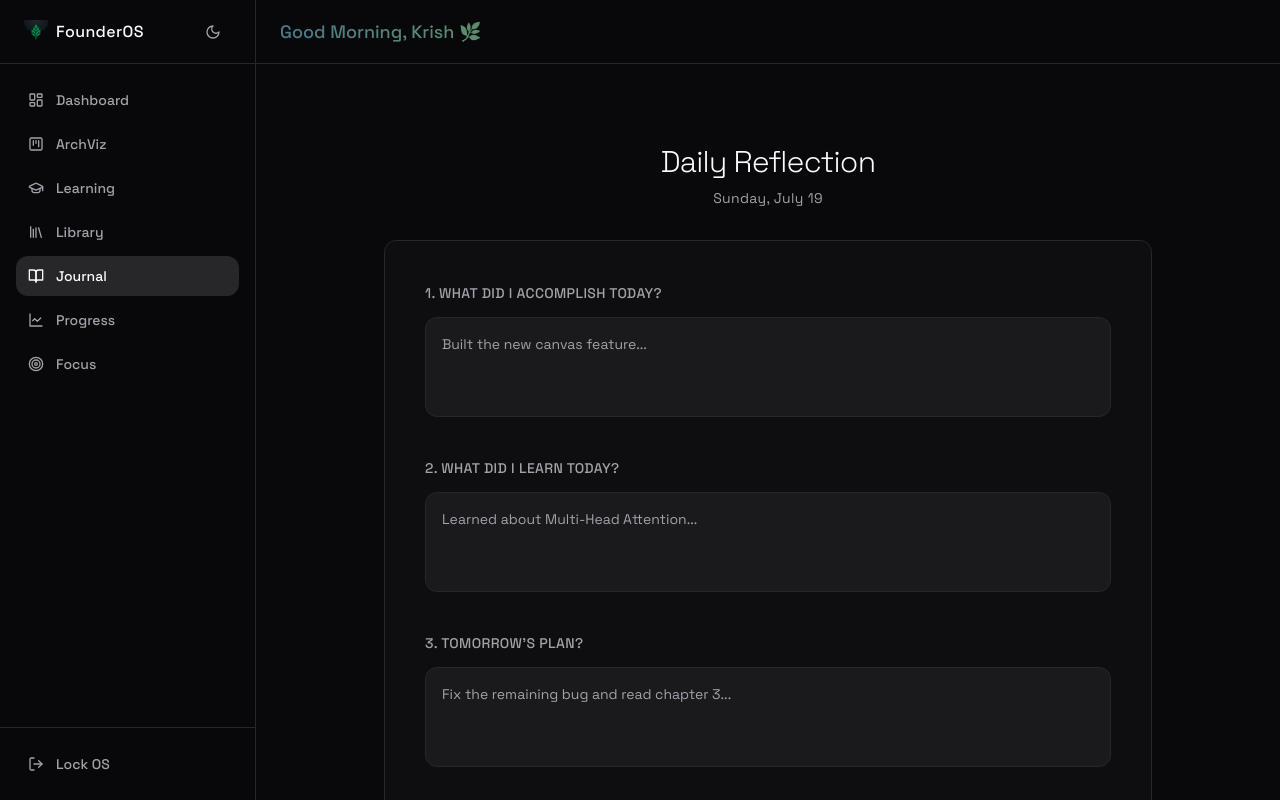
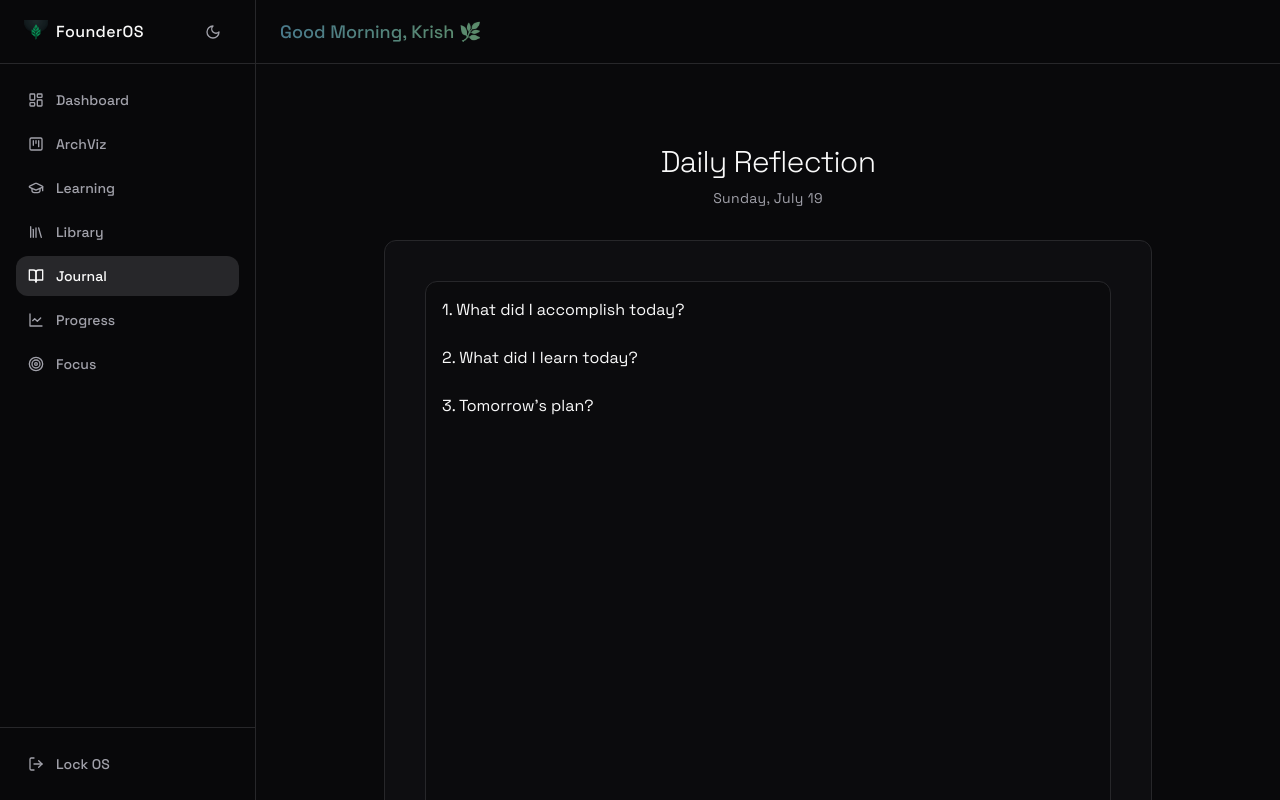
Before and after one commit to imkrish0011/founderOS, a React (Vite) app: page /journal in a window 1280 px wide. Built offline with nearby package versions, Linux system fonts and the light colour scheme; no server answers; the database is empty; sample sign-in values are in the browser's storage.

Commit message:
feat: add floating timer, rich text journal, pwa notifications, and course links

```diff
--- a/package.json
+++ b/package.json
@@ -17,6 +17,9 @@
     "@radix-ui/react-dialog": "^1.1.19",
     "@radix-ui/react-label": "^2.1.11",
     "@radix-ui/react-slot": "^1.3.0",
+    "@tiptap/extension-placeholder": "^3.28.0",
+    "@tiptap/react": "^3.28.0",
+    "@tiptap/starter-kit": "^3.28.0",
     "class-variance-authority": "^0.7.1",
     "clsx": "^2.1.1",
     "date-fns": "^4.4.0",
--- /dev/null
+++ b/src/components/FloatingTimer.tsx
@@ -0,0 +1,59 @@
+import { motion, AnimatePresence } from 'framer-motion';
+import { Play, Square, Music, Target } from 'lucide-react';
+import { useTimerStore, INITIAL_TIME } from '@/store/useTimerStore';
+import { useLocation, useNavigate } from 'react-router-dom';
+
+export function FloatingTimer() {
+  const { timeLeft, isRunning, isMusicPlaying, toggleTimer, toggleMusic } = useTimerStore();
+  const location = useLocation();
+  const navigate = useNavigate();
+
+  // Hide the floating widget if we are on the Focus page OR if timer hasn't started and music isn't playing
+  const isFocusPage = location.pathname === '/focus';
+  const isIdle = !isRunning && timeLeft === INITIAL_TIME && !isMusicPlaying;
+
+  if (isFocusPage || isIdle) return null;
+
+  const minutes = Math.floor(timeLeft / 60);
+  const seconds = timeLeft % 60;
+
+  return (
+    <AnimatePresence>
+      <motion.div
+        initial={{ opacity: 0, y: 20, scale: 0.9 }}
+        animate={{ opacity: 1, y: 0, scale: 1 }}
+        exit={{ opacity: 0, y: 20, scale: 0.9 }}
+        className="fixed bottom-20 md:bottom-6 right-4 md:right-6 z-50 flex items-center gap-3 bg-card/80 backdrop-blur-md border border-border rounded-full p-2 pr-4 shadow-2xl"
+      >
+        <button
+          onClick={() => navigate('/focus')}
+          className="flex items-center justify-center w-10 h-10 rounded-full bg-primary/10 text-primary hover:bg-primary/20 transition-colors"
+        >
+          <Target className="w-4 h-4" />
+        </button>
+
+        <div className="flex flex-col">
+          <span className="text-sm font-medium tabular-nums leading-none">
+            {String(minutes).padStart(2, '0')}:{String(seconds).padStart(2, '0')}
+          </span>
+          <span className="text-[10px] text-muted-foreground uppercase tracking-widest mt-1">Focusing</span>
+        </div>
+
+        <div className="flex items-center gap-1 ml-2 pl-2 border-l border-border/50">
+          <button
+            onClick={toggleTimer}
+            className="p-2 rounded-full text-muted-foreground hover:text-foreground hover:bg-accent transition-colors"
+          >
+            {isRunning ? <Square className="w-4 h-4" /> : <Play className="w-4 h-4 ml-0.5" />}
+          </button>
+          <button
+            onClick={toggleMusic}
+            className={`p-2 rounded-full transition-colors ${isMusicPlaying ? 'text-primary bg-primary/10' : 'text-muted-foreground hover:text-foreground hover:bg-accent'}`}
+          >
+            <Music className="w-4 h-4" />
+          </button>
+        </div>
+      </motion.div>
+    </AnimatePresence>
+  );
+}
--- a/src/components/layout/AppLayout.tsx
+++ b/src/components/layout/AppLayout.tsx
@@ -1,18 +1,22 @@
 import { Outlet } from 'react-router-dom';
 import { Sidebar } from './Sidebar';
 import { MobileNav } from './MobileNav';
+import { FloatingTimer } from '@/components/FloatingTimer';
+import { useNotifications } from '@/hooks/useNotifications';
 
 export default function AppLayout() {
+  useNotifications();
+
   return (
     <div className="min-h-screen bg-background flex">
       <Sidebar />
 
       {/* Main Content Area */}
-      <main className="flex-1 flex flex-col h-screen overflow-hidden pb-16 md:pb-0">
+      <main className="flex-1 flex flex-col h-screen overflow-hidden pb-16 md:pb-0 relative">
         {/* Header Placeholder (with sunrise gradient) */}
         <header className="h-16 flex items-center px-6 border-b border-border bg-background/50 backdrop-blur z-10 shrink-0">
           <div className="flex items-center gap-2 md:hidden mr-4">
-            <img src="/src/assets/logo.png" alt="FounderOS Logo" className="w-6 h-6 object-contain" />
+            <img src="/src/assets/logo.png" alt="FounderOS Logo" className="w-6 h-6 object-contain" style={{ mixBlendMode: 'screen' }} />
           </div>
           <h2 className="text-lg sunrise-header font-medium">Good Morning, Krish 🌿</h2>
         </header>
@@ -23,6 +27,7 @@ export default function AppLayout() {
       </main>
 
       <MobileNav />
+      <FloatingTimer />
     </div>
   );
 }
--- /dev/null
+++ b/src/hooks/useNotifications.ts
@@ -0,0 +1,45 @@
+import { useEffect, useRef } from 'react';
+import { useArchViz } from './useArchViz';
+
+export function useNotifications() {
+  const { metrics } = useArchViz();
+  const notifiedTasks = useRef<Set<string>>(new Set());
+
+  useEffect(() => {
+    // Request permission on mount
+    if ('Notification' in window && Notification.permission === 'default') {
+      Notification.requestPermission();
+    }
+  }, []);
+
+  useEffect(() => {
+    if (!('Notification' in window) || Notification.permission !== 'granted') return;
+
+    // Check for high priority tasks due today
+    const checkTasks = () => {
+      if (!metrics?.tasks) return;
+
+      const today = new Date().toLocaleDateString('en-CA'); // YYYY-MM-DD
+
+      const dueTodayHighPriority = metrics.tasks.filter(
+        (t) => t.dueDate === today && t.priority === 'High' && t.status !== 'Completed'
+      );
+
+      dueTodayHighPriority.forEach((task) => {
+        if (!notifiedTasks.current.has(task.id)) {
+          new Notification('FounderOS Alert', {
+            body: `High Priority Task Due Today: ${task.title || 'Untitled Task'}`,
+            icon: '/src/assets/logo.png',
+          });
+          notifiedTasks.current.add(task.id);
+        }
+      });
+    };
+
+    // Check immediately and then every minute
+    checkTasks();
+    const interval = setInterval(checkTasks, 60 * 1000);
+
+    return () => clearInterval(interval);
+  }, [metrics.tasks]);
+}
--- a/src/pages/Focus.tsx
+++ b/src/pages/Focus.tsx
@@ -1,46 +1,48 @@
-import { useState, useEffect } from 'react';
+import { useEffect } from 'react';
 import { motion } from 'framer-motion';
-import { Play, Square, RefreshCcw } from 'lucide-react';
+import { Play, Square, RefreshCcw, Music } from 'lucide-react';
 import { Button } from '@/components/ui/button';
 import { Input } from '@/components/ui/input';
 import { useFocus } from '@/hooks/useFocus';
-
-const INITIAL_TIME = 50 * 60; // 50 minutes
+import { useTimerStore, INITIAL_TIME } from '@/store/useTimerStore';
 
 export default function Focus() {
-  const [timeLeft, setTimeLeft] = useState(INITIAL_TIME);
-  const [isRunning, setIsRunning] = useState(false);
-  const [task, setTask] = useState('');
+  const { timeLeft, isRunning, isMusicPlaying, task, setTask, toggleTimer, resetTimer, tick, toggleMusic, setRunning } = useTimerStore();
   const { logSession } = useFocus();
 
   useEffect(() => {
     let interval: ReturnType<typeof setInterval>;
     if (isRunning && timeLeft > 0) {
       interval = setInterval(() => {
-        setTimeLeft((prev) => prev - 1);
+        tick();
       }, 1000);
     } else if (timeLeft === 0 && isRunning) {
-      setIsRunning(false);
+      setRunning(false);
       logSession(50); // Log 50 minutes when timer reaches 0 naturally
       alert("Pomodoro complete! Logged 50 minutes of focus time.");
     }
     return () => clearInterval(interval);
-  }, [isRunning, timeLeft]);
-
-  const toggleTimer = () => setIsRunning(!isRunning);
-
-  const resetTimer = () => {
-    setIsRunning(false);
-    // If they were partially through, maybe we want to log the diff?
-    // For simplicity, we just reset.
-    setTimeLeft(INITIAL_TIME);
-  };
+  }, [isRunning, timeLeft, tick, setRunning, logSession]);
 
   const minutes = Math.floor(timeLeft / 60);
   const seconds = timeLeft % 60;
 
   return (
-    <div className="h-[calc(100vh-8rem)] flex flex-col items-center justify-center max-w-2xl mx-auto p-6">
+    <div className="h-[calc(100vh-8rem)] flex flex-col items-center justify-center max-w-2xl mx-auto p-6 relative">
+      {/* Hidden YouTube Iframe for LoFi */}
+      {isMusicPlaying && (
+        <iframe
+          width="0"
+          height="0"
+          src="https://www.youtube.com/embed/videoseries?list=PLp8f7jp0nePpk1LYE-lP50W2t13h0E4JQ&autoplay=1&loop=1"
+          title="YouTube video player"
+          frameBorder="0"
+          allow="accelerometer; autoplay; clipboard-write; encrypted-media; gyroscope; picture-in-picture"
+          allowFullScreen
+          className="hidden"
+        />
+      )}
+
       <motion.div
         initial={{ opacity: 0, scale: 0.95 }}
         animate={{ opacity: 1, scale: 1 }}
@@ -78,6 +80,15 @@ export default function Focus() {
           >
             <RefreshCcw className="w-6 h-6" />
           </Button>
+          <Button
+            onClick={toggleMusic}
+            variant="ghost"
+            size="icon"
+            className={`w-16 h-16 rounded-full transition-colors ${isMusicPlaying ? 'text-primary bg-primary/10' : 'text-muted-foreground hover:text-foreground'}`}
+            title="Toggle Lo-Fi Ambience"
+          >
+            <Music className="w-6 h-6" />
+          </Button>
         </div>
       </motion.div>
     </div>
--- a/src/pages/Journal.tsx
+++ b/src/pages/Journal.tsx
@@ -1,25 +1,54 @@
-import { useState, useEffect } from 'react';
+import { useEffect } from 'react';
 import { motion } from 'framer-motion';
 import { Card } from '@/components/ui/card';
 import { Button } from '@/components/ui/button';
 import { useJournal } from '@/hooks/useJournal';
+import { useEditor, EditorContent } from '@tiptap/react';
+import StarterKit from '@tiptap/starter-kit';
+import Placeholder from '@tiptap/extension-placeholder';
 
 export default function Journal() {
   const { entry, saveEntry, loading, saving, today } = useJournal();
 
-  // Local state for smooth typing without waiting for Firestore callback
-  const [localEntry, setLocalEntry] = useState(entry);
+  const editor = useEditor({
+    extensions: [
+      StarterKit,
+      Placeholder.configure({
+        placeholder: 'Write your daily reflection... (Type / for commands)',
+      }),
+    ],
+    content: entry.content || `
+      <h2>1. What did I accomplish today?</h2><p></p>
+      <h2>2. What did I learn today?</h2><p></p>
+      <h2>3. Tomorrow's plan?</h2><p></p>
+    `,
+    onUpdate: ({ editor }) => {
+      // We don't save on every keystroke to Firebase to avoid spam, we rely on the save button
+    },
+    editorProps: {
+      attributes: {
+        class: 'prose prose-invert max-w-none focus:outline-none min-h-[500px]',
+      },
+    },
+  });
 
+  // Re-sync if entry from db changes (e.g. initial load)
   useEffect(() => {
-    setLocalEntry(entry);
-  }, [entry]);
-
-  const handleChange = (field: keyof typeof entry, value: string) => {
-    setLocalEntry(prev => ({ ...prev, [field]: value }));
-  };
+    if (editor && !editor.isFocused && entry.content) {
+      editor.commands.setContent(entry.content);
+    } else if (editor && !editor.isFocused && !entry.content && !loading) {
+       editor.commands.setContent(`
+        <h2>1. What did I accomplish today?</h2><p></p>
+        <h2>2. What did I learn today?</h2><p></p>
+        <h2>3. Tomorrow's plan?</h2><p></p>
+      `);
+    }
+  }, [entry.content, editor, loading]);
 
   const handleSave = () => {
-    saveEntry(localEntry);
+    if (editor) {
+      saveEntry({ content: editor.getHTML() });
+    }
   };
 
   return (
@@ -37,47 +66,16 @@ export default function Journal() {
         transition={{ duration: 0.4 }}
       >
         <Card className={`glass-card p-6 md:p-10 space-y-8 ${loading ? 'opacity-50 pointer-events-none' : ''}`}>
-          <div className="space-y-3">
-            <label className="text-sm font-medium tracking-wide text-muted-foreground uppercase">
-              1. What did I accomplish today?
-            </label>
-            <textarea
-              value={localEntry.accomplished}
-              onChange={(e) => handleChange('accomplished', e.target.value)}
-              className="w-full bg-muted/50 border border-border rounded-xl p-4 min-h-[100px] resize-none focus:outline-none focus:ring-1 focus:ring-ring transition-all text-sm text-foreground placeholder:text-muted-foreground"
-              placeholder="Built the new canvas feature..."
-            />
-          </div>
 
-          <div className="space-y-3">
-            <label className="text-sm font-medium tracking-wide text-muted-foreground uppercase">
-              2. What did I learn today?
-            </label>
-            <textarea
-              value={localEntry.learned}
-              onChange={(e) => handleChange('learned', e.target.value)}
-              className="w-full bg-muted/50 border border-border rounded-xl p-4 min-h-[100px] resize-none focus:outline-none focus:ring-1 focus:ring-ring transition-all text-sm text-foreground placeholder:text-muted-foreground"
-              placeholder="Learned about Multi-Head Attention..."
-            />
-          </div>
-
-          <div className="space-y-3">
-            <label className="text-sm font-medium tracking-wide text-muted-foreground uppercase">
-              3. Tomorrow's plan?
-            </label>
-            <textarea
-              value={localEntry.plan}
-              onChange={(e) => handleChange('plan', e.target.value)}
-              className="w-full bg-muted/50 border border-border rounded-xl p-4 min-h-[100px] resize-none focus:outline-none focus:ring-1 focus:ring-ring transition-all text-sm text-foreground placeholder:text-muted-foreground"
-              placeholder="Fix the remaining bug and read chapter 3..."
-            />
+          <div className="bg-background/50 rounded-xl p-4 border border-border">
+            <EditorContent editor={editor} />
           </div>
 
           <div className="flex justify-end pt-4">
             <Button
               onClick={handleSave}
               disabled={saving || loading}
-              className="bg-white text-black hover:bg-white/90 rounded-lg px-8 transition-all"
+              className="bg-primary text-primary-foreground hover:bg-primary/90 rounded-lg px-8 transition-all"
             >
               {saving ? 'Saving...' : 'Save Entry'}
             </Button>
--- /dev/null
+++ b/src/store/useTimerStore.ts
@@ -0,0 +1,29 @@
+import { create } from 'zustand';
+
+export const INITIAL_TIME = 50 * 60; // 50 minutes
+
+interface TimerState {
+  timeLeft: number;
+  isRunning: boolean;
+  isMusicPlaying: boolean;
+  task: string;
+  setTask: (task: string) => void;
+  toggleTimer: () => void;
+  resetTimer: () => void;
+  tick: () => void;
+  toggleMusic: () => void;
+  setRunning: (run: boolean) => void;
+}
+
+export const useTimerStore = create<TimerState>((set) => ({
+  timeLeft: INITIAL_TIME,
+  isRunning: false,
+  isMusicPlaying: false,
+  task: '',
+  setTask: (task) => set({ task }),
+  toggleTimer: () => set((state) => ({ isRunning: !state.isRunning })),
+  setRunning: (run) => set({ isRunning: run }),
+  resetTimer: () => set({ timeLeft: INITIAL_TIME, isRunning: false }),
+  tick: () => set((state) => ({ timeLeft: Math.max(0, state.timeLeft - 1) })),
+  toggleMusic: () => set((state) => ({ isMusicPlaying: !state.isMusicPlaying })),
+}));
```
Also changed, not shown: src/hooks/useJournal.ts (+4 -3 lines), src/pages/ArchViz.tsx (+5 -6 lines), src/pages/Learning.tsx (+48 -0 lines), 1 other file (tests, documents, lock files or other folders).
